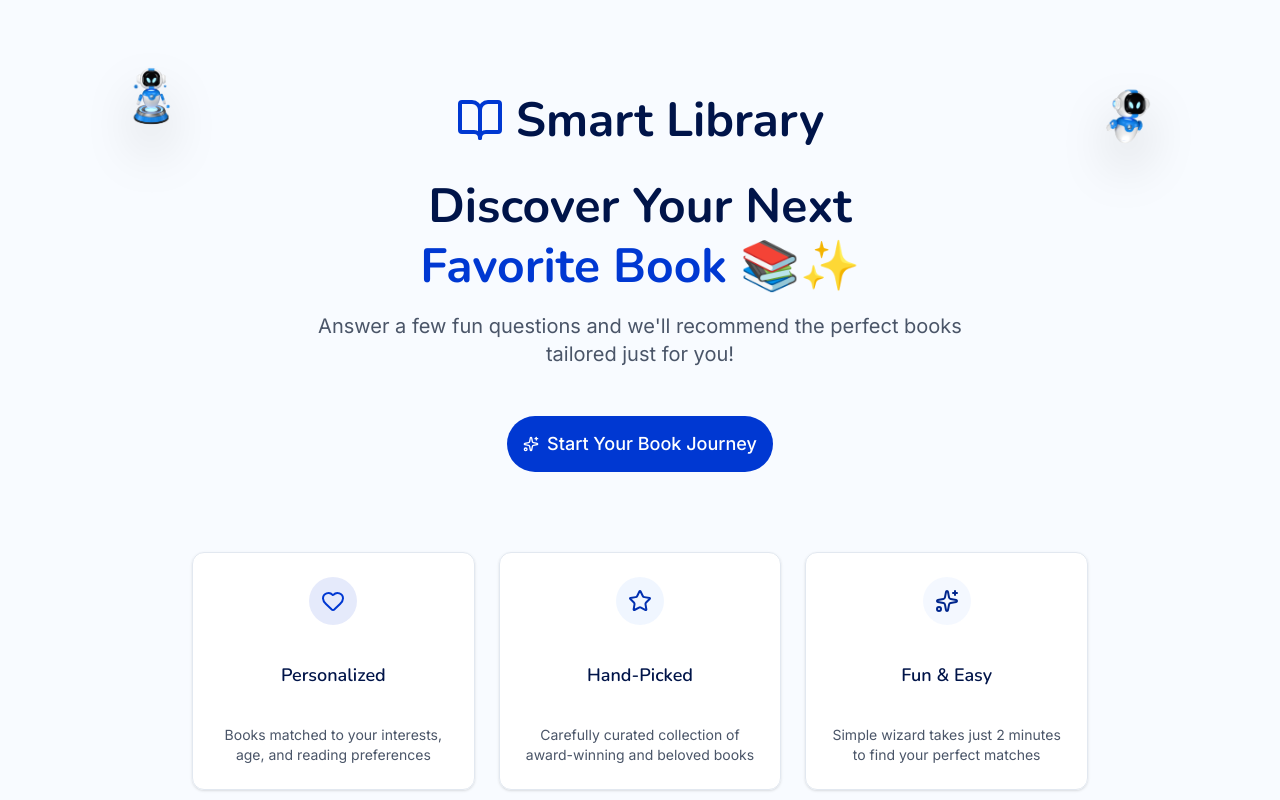
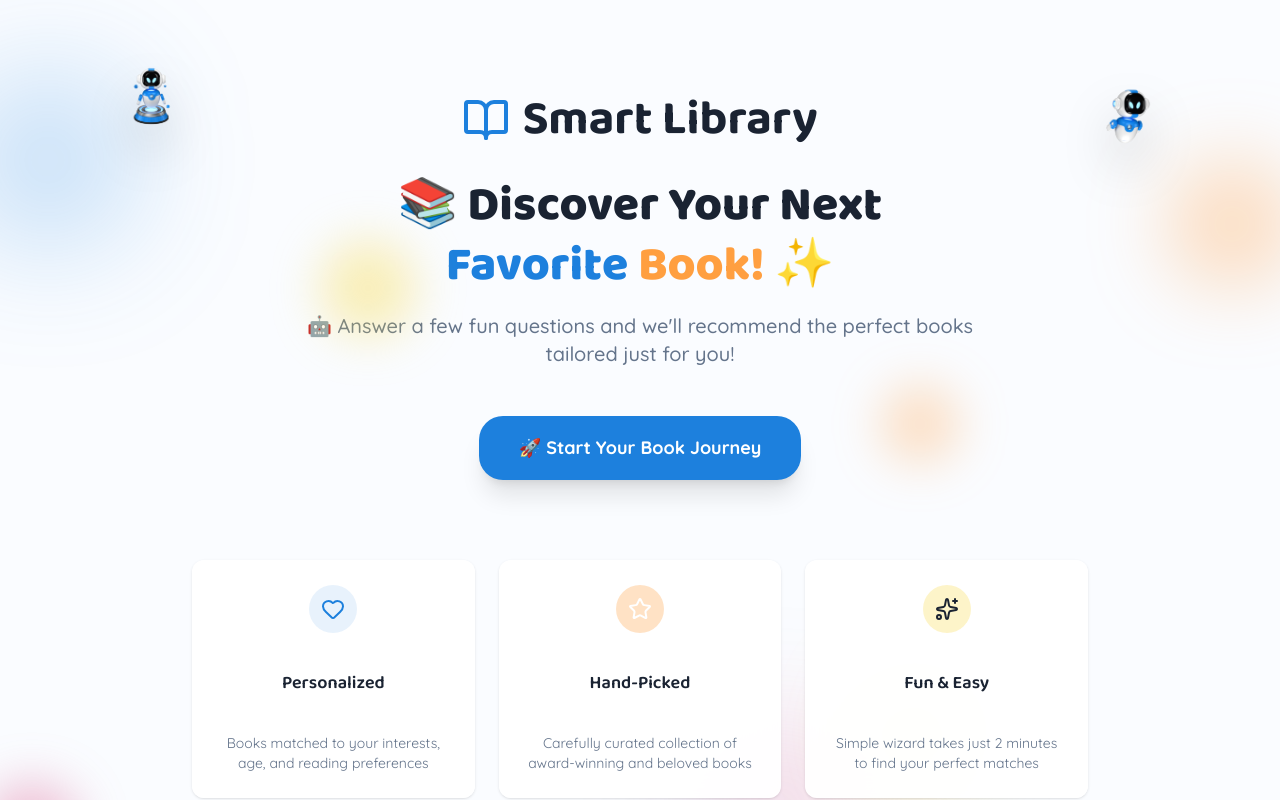
Before and after one commit to SayyeedDeveloper/Smart-Library, a Next.js app: page / in a window 1280 px wide. Shown: the top 800 px of the page. Built offline with nearby package versions, Linux system fonts and the light colour scheme.

Commit message:
Playfull ui

```diff
--- a/app/globals.css
+++ b/app/globals.css
@@ -1,33 +1,45 @@
 @import "tailwindcss";
 
 @theme inline {
-  /* Backgrounds - Clean light blue base */
-  --color-background: #f8fbff;
-  --color-foreground: #001449;
+  /* Backgrounds */
+  --color-background: #fafcff;
+  --color-foreground: #1a2332;
 
   /* Cards - White with subtle transparency */
   --color-card: rgba(255, 255, 255, 0.95);
-  --color-card-foreground: #001449;
+  --color-card-foreground: #1a2332;
 
   /* Popover */
   --color-popover: #ffffff;
-  --color-popover-foreground: #001449;
+  --color-popover-foreground: #1a2332;
 
-  /* Primary - #0038d2 */
-  --color-primary: #0038d2;
+  /* Primary - Blue (playful, energetic) */
+  --color-primary: #1d80dd;
   --color-primary-foreground: #ffffff;
 
-  /* Secondary - light tint of #002fb0 */
-  --color-secondary: #cce0ff;
-  --color-secondary-foreground: #002fb0;
+  /* Secondary - Orange (warm, friendly) */
+  --color-secondary: #ff9f40;
+  --color-secondary-foreground: #ffffff;
 
   /* Muted */
   --color-muted: rgba(240, 240, 240, 0.8);
-  --color-muted-foreground: #4a5568;
+  --color-muted-foreground: #64748b;
 
-  /* Accent - light tint of #00268d */
-  --color-accent: #d9e6ff;
-  --color-accent-foreground: #00268d;
+  /* Accent - Yellow (bright, cheerful) */
+  --color-accent: #f7d94c;
+  --color-accent-foreground: #1a2332;
+
+  /* Pink - Fun color for variety */
+  --color-pink: #d85085;
+  --color-pink-foreground: #ffffff;
+
+  /* Pastel backgrounds for cards */
+  --color-teal-light: #d4f1f9;
+  --color-orange-light: #ffead4;
+  --color-yellow-light: #fef5d4;
+  --color-pink-light: #fce4ec;
+  --color-purple-light: #f3e5f5;
+  --color-blue-light: #e3f2fd;
 
   /* Destructive */
   --color-destructive: #ef4444;
@@ -36,17 +48,17 @@
   /* Borders */
   --color-border: #e2e8f0;
   --color-input: #e2e8f0;
-  --color-ring: #0038d2;
+  --color-ring: #4db8b8;
 
   /* Typography */
-  --font-sans: var(--font-inter);
-  --font-heading: var(--font-nunito);
+  --font-sans: var(--font-quicksand);
+  --font-heading: var(--font-baloo2);
 
-  /* Radius */
-  --radius: 0.75rem;
-  --radius-lg: calc(0.75rem - 2px);
-  --radius-md: calc(0.75rem - 4px);
-  --radius-sm: calc(0.75rem - 6px);
+  /* Radius - More rounded! */
+  --radius: 1rem;
+  --radius-lg: calc(1rem + 2px);
+  --radius-md: calc(1rem - 2px);
+  --radius-sm: calc(1rem - 4px);
 }
 
 @layer base {
@@ -54,16 +66,75 @@
     @apply border-border;
   }
 
+  html {
+    overflow-x: hidden;
+  }
+
   body {
     @apply text-foreground font-sans;
-    /* Clean, professional gradient - single color family (blues) */
+    /* Vibrant blue gradient - perfect for glassmorphism */
     background: linear-gradient(
-      180deg,
-      #f8fbff 0%,
-      #f0f6ff 50%,
-      #e8f1ff 100%
+      135deg,
+      #b3d9ff 0%,
+      #8ec5ff 25%,
+      #5aa3f0 50%,
+      #3b8ee6 75%,
+      #1d80dd 100%
     );
     background-attachment: fixed;
     min-height: 100vh;
+    overflow-x: hidden;
+  }
+
+  /* Glassmorphism Effect */
+  .glass-card {
+    background: rgba(255, 255, 255, 0.7);
+    backdrop-filter: blur(20px);
+    -webkit-backdrop-filter: blur(20px);
+    box-shadow: 0 8px 32px 0 rgba(31, 38, 135, 0.1);
+  }
+
+  .glass-card-strong {
+    background: rgba(255, 255, 255, 0.85);
+    backdrop-filter: blur(16px);
+    -webkit-backdrop-filter: blur(16px);
+    box-shadow: 0 8px 32px 0 rgba(31, 38, 135, 0.15);
+  }
+
+  .glass-card-subtle {
+    background: rgba(255, 255, 255, 0.5);
+    backdrop-filter: blur(12px);
+    -webkit-backdrop-filter: blur(12px);
+    box-shadow: 0 4px 16px 0 rgba(31, 38, 135, 0.08);
+  }
+
+  /* Custom Animations */
+  @keyframes float {
+    0%, 100% { transform: translateY(0px); }
+    50% { transform: translateY(-12px); }
+  }
+
+  @keyframes wiggle {
+    0%, 100% { transform: rotate(0deg); }
+    25% { transform: rotate(-5deg); }
+    75% { transform: rotate(5deg); }
+  }
+
+  @keyframes pop {
+    0% { transform: scale(1); }
+    50% { transform: scale(1.08); }
+    100% { transform: scale(1); }
+  }
+
+  .animate-float {
+    animation: float 3s ease-in-out infinite;
+  }
+
+  .animate-wiggle {
+    animation: wiggle 1s ease-in-out infinite;
+  }
+
+  .animate-pop {
+    animation: pop 0.3s ease-in-out;
   }
 }
--- a/app/layout.tsx
+++ b/app/layout.tsx
@@ -1,18 +1,19 @@
 import type { Metadata } from "next";
-import { Inter, Nunito } from "next/font/google";
+import { Baloo_2, Quicksand } from "next/font/google";
 import "./globals.css";
 import { SpeedInsights } from "@vercel/speed-insights/next"
 
-const inter = Inter({
-  variable: "--font-inter",
+const quicksand = Quicksand({
+  variable: "--font-quicksand",
   subsets: ["latin"],
+  weight: ["400", "500", "600", "700"],
   display: "swap",
 });
 
-const nunito = Nunito({
-  variable: "--font-nunito",
+const baloo2 = Baloo_2({
+  variable: "--font-baloo2",
   subsets: ["latin"],
-  weight: ["400", "600", "700", "800"],
+  weight: ["400", "500", "600", "700", "800"],
   display: "swap",
 });
 
@@ -29,7 +30,7 @@ export default function RootLayout({
   return (
     <html lang="en">
       <body
-        className={`${inter.variable} ${nunito.variable} antialiased`}
+        className={`${quicksand.variable} ${baloo2.variable} antialiased`}
       >
         {children}
         <SpeedInsights />
--- a/app/page.tsx
+++ b/app/page.tsx
@@ -6,7 +6,17 @@ import Image from "next/image";
 
 export default function Home() {
   return (
-    <div className="min-h-screen bg-background">
+    <div className="min-h-screen bg-background relative overflow-hidden">
+      {/* Floating decorative shapes - MORE & MORE VISIBLE */}
+      <div className="pointer-events-none absolute -left-8 top-20 h-40 w-40 rounded-full bg-[#1d80dd]/30 blur-3xl" />
+      <div className="pointer-events-none absolute -right-4 top-40 h-32 w-32 rounded-full bg-[#ff9f40]/35 blur-2xl" />
+      <div className="pointer-events-none absolute left-1/4 top-60 h-24 w-24 rounded-full bg-[#f7d94c]/40 blur-xl" />
+      <div className="pointer-events-none absolute right-1/3 bottom-40 h-36 w-36 rounded-full bg-[#d85085]/30 blur-3xl" />
+      <div className="pointer-events-none absolute left-1/2 bottom-20 h-28 w-28 rounded-full bg-[#1d80dd]/25 blur-2xl" />
+      <div className="pointer-events-none absolute right-1/4 top-96 h-20 w-20 rounded-full bg-[#ff9f40]/30 blur-xl" />
+      <div className="pointer-events-none absolute left-2/3 bottom-60 h-32 w-32 rounded-full bg-[#f7d94c]/30 blur-2xl" />
+      <div className="pointer-events-none absolute -left-4 bottom-40 h-24 w-24 rounded-full bg-[#d85085]/35 blur-xl" />
+
       {/* Hero Section */}
       <div className="container mx-auto px-4 py-16 md:py-24">
         <div className="max-w-4xl mx-auto text-center space-y-8">
@@ -58,30 +68,29 @@ export default function Home() {
 
           {/* Headline */}
           <div className="space-y-4">
-            <h2 className="font-heading text-3xl md:text-4xl lg:text-5xl font-bold text-foreground leading-tight">
-              Discover Your Next
+            <h2 className="font-heading text-3xl md:text-4xl lg:text-5xl font-extrabold text-foreground leading-tight">
+              📚 Discover Your Next
               <br />
-              <span className="text-primary">Favorite Book</span> 📚✨
+              <span className="text-primary">Favorite</span> <span className="text-secondary">Book!</span> ✨
             </h2>
-            <p className="text-lg md:text-xl text-muted-foreground max-w-2xl mx-auto">
-              Answer a few fun questions and we'll recommend the perfect books tailored just for you!
+            <p className="text-lg md:text-xl text-muted-foreground max-w-2xl mx-auto font-medium">
+              🤖 Answer a few fun questions and we'll recommend the perfect books tailored just for you!
             </p>
           </div>
 
           {/* CTA Button */}
           <div className="pt-4">
             <Link href="/wizard?step=name">
-              <Button size="lg" className="h-14 px-8 text-lg gap-2 rounded-full">
-                <Sparkles className="w-5 h-5" />
-                Start Your Book Journey
+              <Button size="lg" className="h-16 px-10 text-lg gap-2 rounded-3xl shadow-xl hover:scale-105 active:scale-95 transition-transform font-bold">
+                🚀 Start Your Book Journey
               </Button>
             </Link>
           </div>
         </div>
 
-        {/* Features */}
+        {/* Features with Glassmorphism */}
         <div className="max-w-4xl mx-auto mt-20 grid grid-cols-1 md:grid-cols-3 gap-6">
-          <Card className="p-6 text-center space-y-3 hover:shadow-md transition-shadow">
+          <Card className="glass-card-strong p-6 text-center space-y-3 hover:shadow-xl hover:scale-[1.05] transition-all duration-300 border-white/30">
             <div className="w-12 h-12 rounded-full bg-primary/10 flex items-center justify-center mx-auto">
               <Heart className="w-6 h-6 text-primary" />
             </div>
@@ -91,7 +100,7 @@ export default function Home() {
             </p>
           </Card>
 
-          <Card className="p-6 text-center space-y-3 hover:shadow-md transition-shadow">
+          <Card className="glass-card-strong p-6 text-center space-y-3 hover:shadow-xl hover:scale-[1.05] transition-all duration-300 border-white/30">
             <div className="w-12 h-12 rounded-full bg-secondary/30 flex items-center justify-center mx-auto">
               <Star className="w-6 h-6 text-secondary-foreground" />
             </div>
@@ -101,7 +110,7 @@ export default function Home() {
             </p>
           </Card>
 
-          <Card className="p-6 text-center space-y-3 hover:shadow-md transition-shadow">
+          <Card className="glass-card-strong p-6 text-center space-y-3 hover:shadow-xl hover:scale-[1.05] transition-all duration-300 border-white/30">
             <div className="w-12 h-12 rounded-full bg-accent/30 flex items-center justify-center mx-auto">
               <Sparkles className="w-6 h-6 text-accent-foreground" />
             </div>
--- a/components/chat/chat-container.tsx
+++ b/components/chat/chat-container.tsx
@@ -25,7 +25,7 @@ export function ChatContainer({ wizardData, recommendations }: ChatContainerProp
   const hasMessages = messages.length > 0;
 
   return (
-    <div className="flex flex-col h-full bg-background">
+    <div className="flex flex-col h-full bg-transparent">
       {/* Header - Fixed */}
       <div className="flex-shrink-0">
         <ChatHeader bookCount={recommendations.length} />
@@ -69,7 +69,7 @@ export function ChatContainer({ wizardData, recommendations }: ChatContainerProp
       )}
 
       {/* Input area - Fixed at bottom */}
-      <div className="flex-shrink-0 border-t bg-card p-4">
+      <div className="flex-shrink-0 border-t border-white/20 glass-card-subtle p-4">
         <ChatInput
           onSendMessage={sendMessage}
           disabled={isLoading}
--- a/components/chat/chat-header.tsx
+++ b/components/chat/chat-header.tsx
@@ -9,7 +9,7 @@ interface ChatHeaderProps {
 
 export function ChatHeader({ bookCount }: ChatHeaderProps) {
   return (
-    <div className="border-b bg-gradient-to-r from-primary/5 via-secondary/10 to-accent/5 px-4 py-3">
+    <div className="border-b border-white/20 glass-card px-4 py-3 backdrop-blur-xl">
       <div className="flex items-center gap-3">
         <div className="w-12 h-12 rounded-full bg-gradient-to-br from-primary/20 to-secondary/20 flex items-center justify-center p-1 relative overflow-hidden">
           <Image
--- a/components/chat/chat-welcome-card.tsx
+++ b/components/chat/chat-welcome-card.tsx
@@ -49,10 +49,10 @@ export function ChatWelcomeCard({ userName, onSuggestedQuestion }: ChatWelcomeCa
           {SUGGESTED_QUESTIONS.map((question) => (
             <Card
               key={question}
-              className="p-3 cursor-pointer hover:bg-primary/5 hover:border-primary transition-colors"
+              className="glass-card-strong p-3 cursor-pointer hover:border-primary hover:shadow-lg hover:scale-[1.02] transition-all duration-300 border-white/30"
               onClick={() => onSuggestedQuestion(question)}
             >
-              <p className="text-sm text-foreground">{question}</p>
+              <p className="text-sm text-foreground font-medium">{question}</p>
             </Card>
           ))}
         </div>
--- a/components/shared/robot-mascot.tsx
+++ b/components/shared/robot-mascot.tsx
@@ -53,9 +53,8 @@ export function RobotMascot({
         height={robotSize}
         className={cn(
           "object-contain drop-shadow-xl",
-          animate && "animate-bounce"
+          animate && "animate-float"
         )}
-        style={animate ? { animationDuration: "3s" } : undefined}
         priority={size === "xl" || size === "lg"}
       />
     </div>
--- a/package.json
+++ b/package.json
@@ -20,6 +20,7 @@
     "@vercel/speed-insights": "^1.3.1",
     "class-variance-authority": "^0.7.1",
     "clsx": "^2.1.1",
+    "framer-motion": "^12.34.0",
     "lucide-react": "^0.563.0",
     "next": "16.1.6",
     "radix-ui": "^1.4.3",
```
Also changed, not shown: app/wizard/page.tsx (+11 -3 lines), components/shared/book-card.tsx (+22 -2 lines), components/shared/option-card.tsx (+17 -5 lines), components/wizard/steps/results-step.tsx (+23 -15 lines), 1 other file (tests, documents, lock files or other folders).
